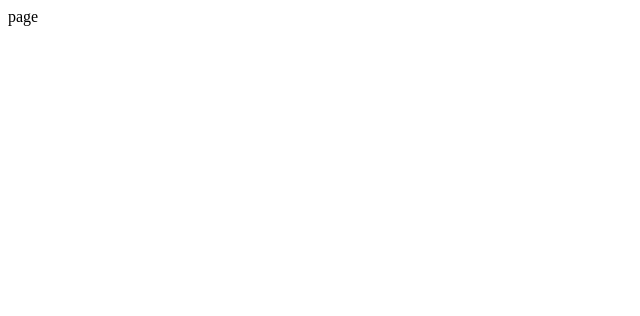
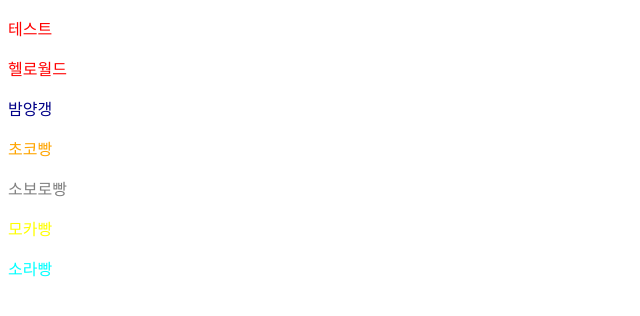
Before and after one commit to copeve1015/jspage, a plain HTML site: page index.html in a window 1280 px wide. Shown: the whole page, without its empty margins (0-640 px from the left). Drawn offline with Linux system fonts and the light colour scheme.

Commit message:
update index.html, script.js and style.css

```diff
--- a/index.html
+++ b/index.html
@@ -3,9 +3,30 @@
 <head>
   <meta charset="UTF-8">
   <meta name="viewport" content="width=device-width, initial-scale=1.0">
+  <link rel="stylesheet" href="style.css" />
+  <style>
+    p {color: red;}
+    .a {color: #010087;}
+    .a:hover {opacity: .5;}
+  </style>
   <title>Document</title>
 </head>
 <body>
-  page
+  <p class="test">테스트</p>
+  <p>헬로월드</p>
+  <p class="a">밤양갱</p>
+  <p class="b">초코빵</p>
+  <p class="c">소보로빵</p>
+  <p class="d">모카빵</p>
+  <p style="color: cyan;">소라빵</p>
+  <script>
+    console.log('하이');
+    document.getElementsByClassName('c')[0].style.color = 'gray';
+    // let breads = document.getElementsByClassName('c');
+    // for (let i = 0; i < breads.length; i++) {
+    //   breads.item(i).style.color = 'gray';
+    // }
+  </script>
+  <script src="script.js"></script>
 </body>
 </html>
--- a/script.js
+++ b/script.js
@@ -0,0 +1 @@
+document.getElementsByClassName('d')[0].style.color = 'yellow';
--- a/style.css
+++ b/style.css
@@ -0,0 +1 @@
+.b {color: orange;}
```
